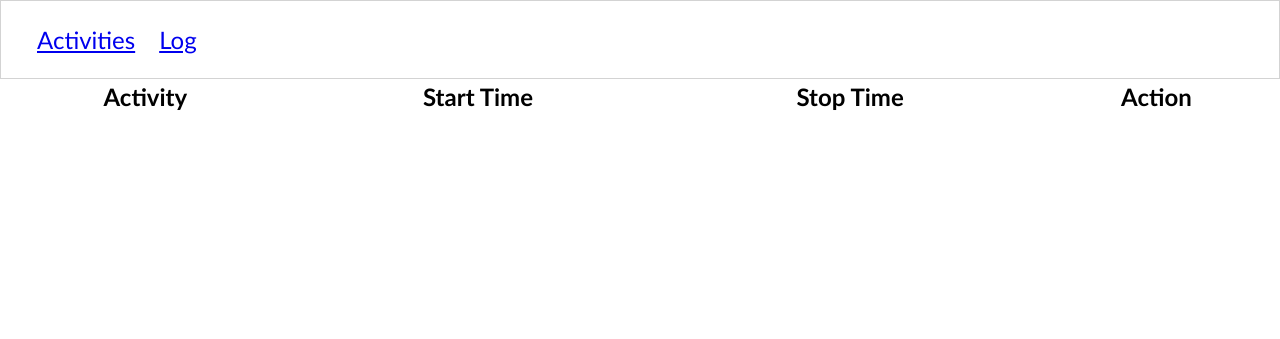
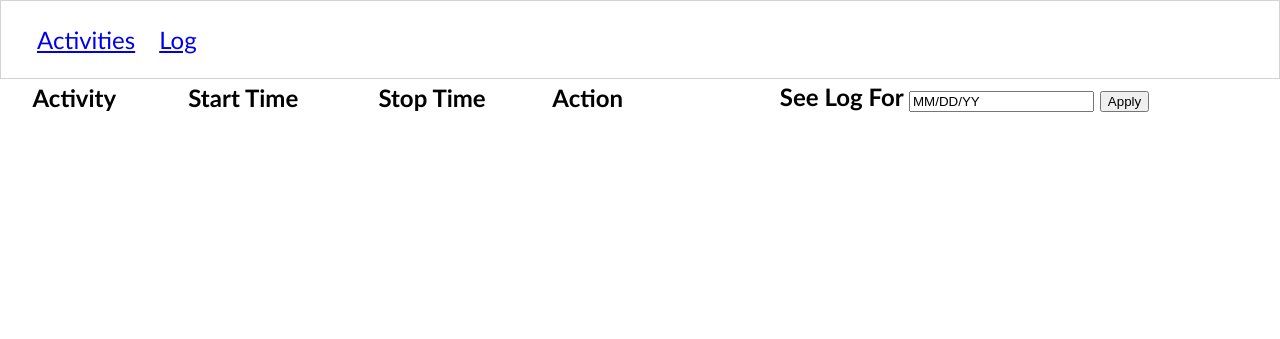
Before and after one commit to BerkeleyPlatte/Time_Log, a Django app: template timelog4app/templates/time_allocations/list.html in a window 1280 px wide. Shown: the top 339 px of the page. Run offline with Django 3.2, Linux system fonts and the light colour scheme; the template is opened without the code that fills it, so the values that code supplies are empty.

Commit message:
working on it

```diff
--- a/timelog4app/templates/time_allocations/list.css
+++ b/timelog4app/templates/time_allocations/list.css
@@ -0,0 +1,4 @@
+table,
+td {
+  border: 1px solid #333;
+}
--- a/timelog4app/templates/time_allocations/list.html
+++ b/timelog4app/templates/time_allocations/list.html
@@ -6,6 +6,13 @@
     <th>Start Time</th>
     <th>Stop Time</th>
     <th>Action</th>
+    <th>
+      <form action="{% url 'timelog4app:time_allocations' %}" method="GET">
+        See Log For
+        <input name="desired_date" type="text" value="MM/DD/YY" />
+        <input type="submit" value="Apply" />
+      </form>
+    </th>
   </tr>
   {% for each in all_time_allocations %}
 
```
Also changed, not shown: timelog4app/views/time_allocations/list.py (+7 -3 lines).
